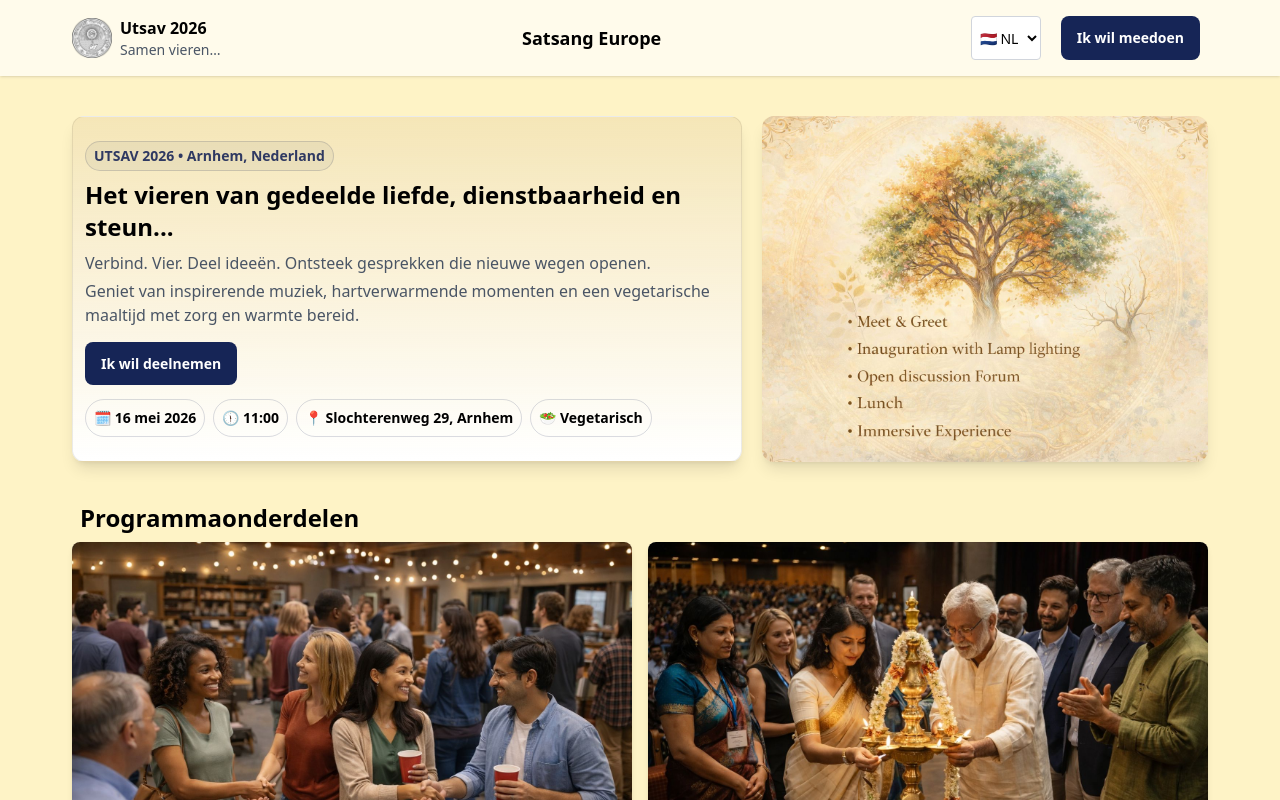
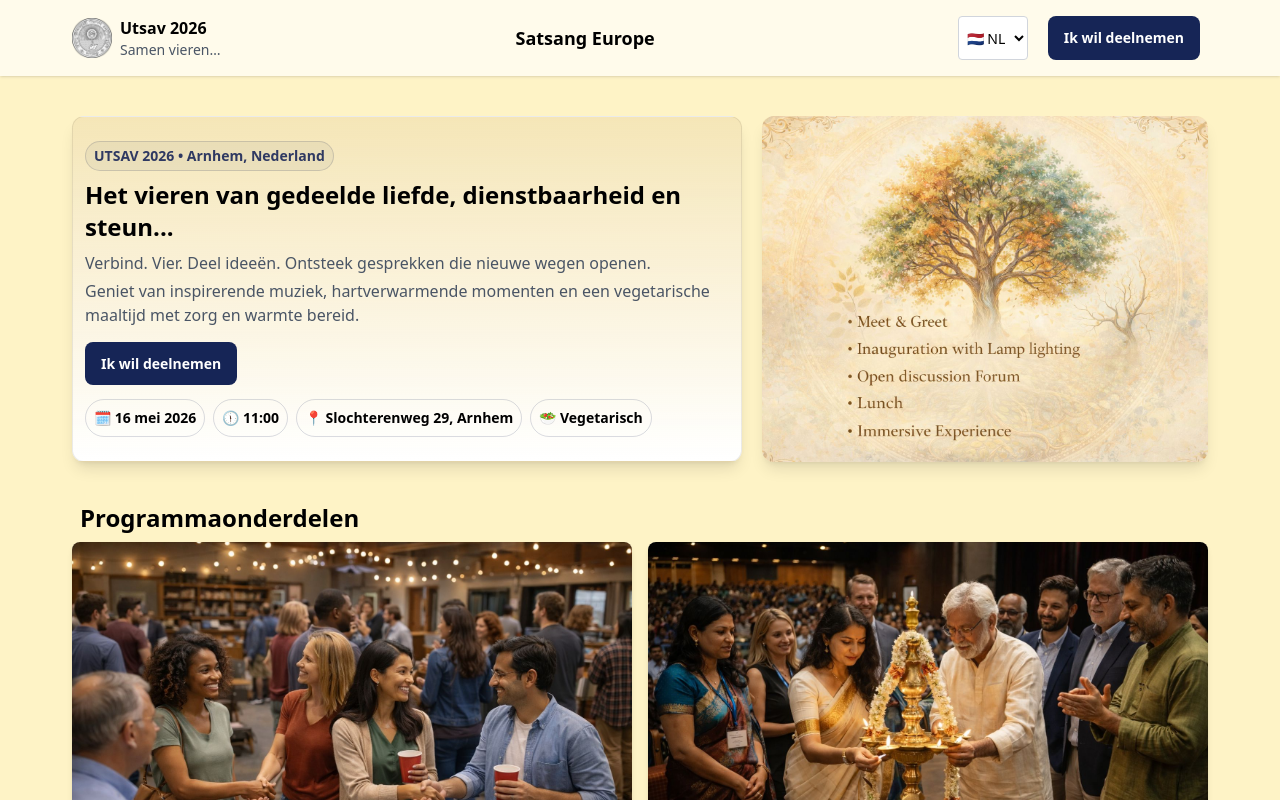
Before and after one commit to satsang-europe/SastangEurope-utsav-2026, a Next.js app: page / in a window 1280 px wide. Shown: the top 800 px of the page. Built offline with nearby package versions, Linux system fonts and the light colour scheme.

Commit message:
updated joining button text and link

```diff
--- a/src/app/components/EventDetailsRegister.tsx
+++ b/src/app/components/EventDetailsRegister.tsx
@@ -55,7 +55,7 @@ const EventRegister = () => {
           </div>
           <div className="px-2 md:px-40 block">
             <Link
-              href="https://docs.google.com/forms/d/e/1FAIpQLSe1TNogr0bb2_JD56H91wRCJfW8lYGOjJWpkS_bNyLabP6ahw/viewform?usp=dialog"
+              href="https://forms.gle/62F3vZ8ARokjCnCT6"
               target="_blank"
               className="block w-full text-center px-4 py-3 bg-blue-950 rounded-lg text-white text-xs md:text-sm font-bold hover:bg-blue-900 transition"
             >
--- a/src/app/components/HeroSection.tsx
+++ b/src/app/components/HeroSection.tsx
@@ -19,7 +19,7 @@ const HeroSection = () => {
         </div>
         <div className="px-3 py-6">
           <Link
-            href="https://docs.google.com/forms/d/e/1FAIpQLSe1TNogr0bb2_JD56H91wRCJfW8lYGOjJWpkS_bNyLabP6ahw/viewform?usp=dialog"
+            href="https://forms.gle/62F3vZ8ARokjCnCT6"
             target="_blank"
             className="px-4 py-3 bg-blue-950 rounded-lg text-white text-xs md:text-sm font-bold hover:bg-blue-900 transition"
           >
--- a/src/app/components/navbar.tsx
+++ b/src/app/components/navbar.tsx
@@ -27,7 +27,7 @@ const Navbar = () => {
         <div className="px-2 py-2 flex gap-5">
           <LanguageSwitcher />
           <Link
-            href="https://docs.google.com/forms/d/e/1FAIpQLSe1TNogr0bb2_JD56H91wRCJfW8lYGOjJWpkS_bNyLabP6ahw/viewform?usp=dialog"
+            href="https://forms.gle/62F3vZ8ARokjCnCT6"
             target="_blank"
             className="px-2 py-2 md:px-4 md:py-3 bg-blue-950 rounded-lg text-white text-[10px] md:text-sm font-bold hover:bg-blue-900 transition whitespace-nowrap"
           >
--- a/src/translations/nl.ts
+++ b/src/translations/nl.ts
@@ -3,7 +3,7 @@ const nl = {
   nav_title: "Utsav 2026",
   nav_subtitle: "Samen vieren…",
   nav_org: "Satsang Europe",
-  nav_cta: "Ik wil meedoen",
+  nav_cta: "Ik wil deelnemen",
 
   // Hero
   hero_badge: "UTSAV 2026 • Arnhem, Nederland",
```
